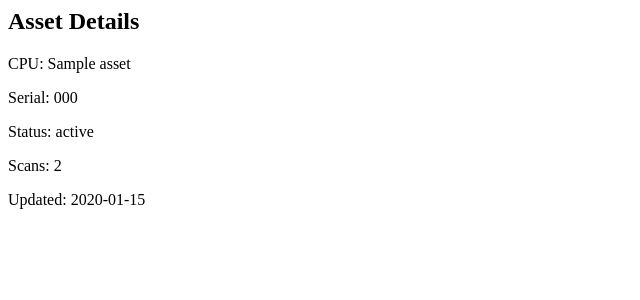
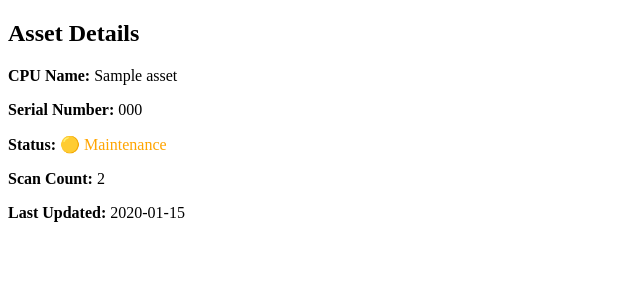
Before and after one commit to Fakhrul0029/Asset-Tracker-System, a Flask app: page /asset/1 in a window 1280 px wide. Shown: the top 300 px of the page, without its empty margins (0-640 px from the left). Run offline with Flask 3, Linux system fonts and the light colour scheme; tables that the repository leaves empty hold one stand-in row (values such as "Sample post").

Commit message:
Enhance asset details display with formatted output

```diff
--- a/templates/asset.html
+++ b/templates/asset.html
@@ -1,8 +1,27 @@
+<!DOCTYPE html>
+<html>
+<head>
+    <title>Asset Details</title>
+</head>
+<body>
+
 <h2>Asset Details</h2>
 
-<p>CPU: {{ data[1] }}</p>
-<p>Serial: {{ data[2] }}</p>
-<p>Status: {{ data[3] }}</p>
+<p><b>CPU Name:</b> {{ data[1] }}</p>
+<p><b>Serial Number:</b> {{ data[2] }}</p>
 
-<p>Scans: {{ scan }}</p>
-<p>Updated: {{ data[5] }}</p>
+<p><b>Status:</b>
+{% if data[3] == "Working" %}
+    <span style="color:green;">🟢 Working</span>
+{% elif data[3] == "Faulty" %}
+    <span style="color:red;">🔴 Faulty</span>
+{% else %}
+    <span style="color:orange;">🟡 Maintenance</span>
+{% endif %}
+</p>
+
+<p><b>Scan Count:</b> {{ scan }}</p>
+<p><b>Last Updated:</b> {{ data[5] }}</p>
+
+</body>
+</html>
```
